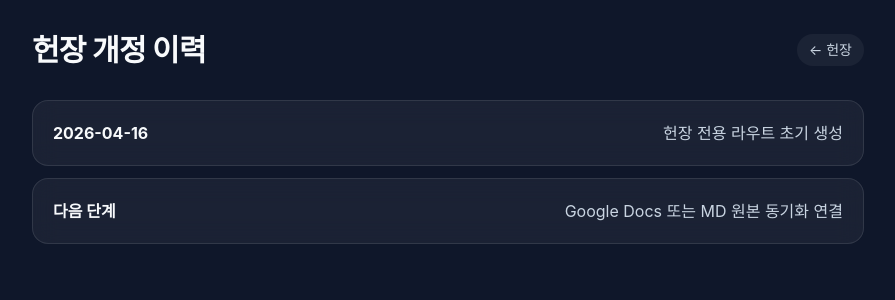
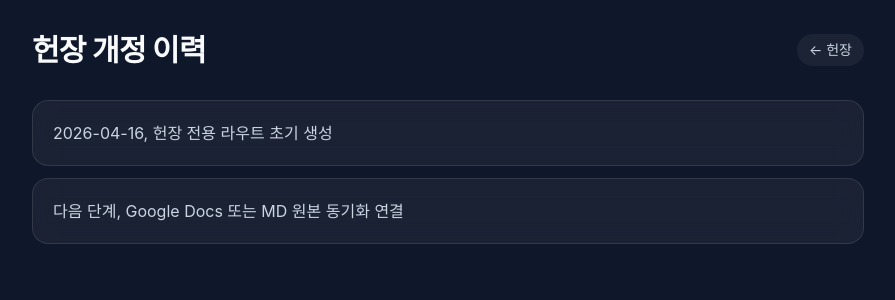
Before and after one commit to mse-lang/KoreaStartup, a Next.js app: page /charter/history in a window 1280 px wide. Shown: the top 300 px of the page, without its empty margins (192-1087 px from the left). Built offline with nearby package versions, Linux system fonts and the light colour scheme; a web font is replaced by a local one.

Commit message:
Normalize startupsquare.net branding

```diff
--- a/src/app/charter/history/page.tsx
+++ b/src/app/charter/history/page.tsx
@@ -1,11 +1,10 @@
 import Link from 'next/link';
+import { readCharterMarkdown } from '@/lib/charter';
 
-const items = [
-  ['2026-04-16', '헌장 전용 라우트 초기 생성'],
-  ['다음 단계', 'Google Docs 또는 MD 원본 동기화 연결'],
-];
+export default async function CharterHistoryPage() {
+  const md = await readCharterMarkdown('history.md');
+  const lines = md.split(/\r?\n/).filter(Boolean).filter(line => !line.startsWith('# '));
 
-export default function CharterHistoryPage() {
   return (
     <main className="min-h-screen px-4 sm:px-6 lg:px-8 py-8 max-w-4xl mx-auto">
       <div className="flex items-center justify-between gap-4 mb-8">
@@ -15,10 +14,9 @@ export default function CharterHistoryPage() {
         </Link>
       </div>
       <div className="grid gap-3">
-        {items.map(([date, text]) => (
-          <div key={date} className="bento-card p-5 rounded-2xl border border-white/10 bg-white/5 flex flex-col sm:flex-row sm:items-center sm:justify-between gap-2">
-            <strong>{date}</strong>
-            <span className="text-slate-300">{text}</span>
+        {lines.map((line) => (
+          <div key={line} className="bento-card p-5 rounded-2xl border border-white/10 bg-white/5">
+            <span className="text-slate-300">{line.replace(/^[-•]\s*/, '')}</span>
           </div>
         ))}
       </div>
--- a/src/app/charter/page.tsx
+++ b/src/app/charter/page.tsx
@@ -1,26 +1,15 @@
 import Link from 'next/link';
+import { readCharterMarkdown, splitMarkdownSections } from '@/lib/charter';
 
-const sections = [
-  {
-    title: '헌장 개요',
-    body: '스타트업스퀘어의 헌장은 포털 내부에서 읽히는 공식 원칙 문서다. 외부 문서처럼 분리하지 않고 서비스의 일부로 보이게 둔다.',
-  },
-  {
-    title: '역할',
-    body: '원본 작성은 Docs 또는 MD, 포털은 렌더링과 노출만 담당한다. 개정 이력은 별도 경로로 남긴다. 나중에 실제 동기화만 얹으면 된다.',
-  },
-  {
-    title: '운영 원칙',
-    body: '요약, 정책, 역할맵, 히스토리는 분리하고, 메인 문서와 같이 유지한다. 나중에 CMS나 동기화 파이프라인을 붙이기 쉽게 둔다.',
-  },
-];
+export default async function CharterPage() {
+  const md = await readCharterMarkdown('current.md');
+  const sections = splitMarkdownSections(md);
 
-export default function CharterPage() {
   return (
     <main className="min-h-screen px-4 sm:px-6 lg:px-8 py-8 max-w-4xl mx-auto">
       <div className="flex items-center justify-between gap-4 mb-8">
         <div>
-          <p className="text-sm text-slate-400 mb-2">Startupsquare Charter</p>
+          <p className="text-sm text-slate-400 mb-2">Startupsquare.net Charter</p>
           <h1 className="text-3xl sm:text-4xl font-bold tracking-tight">AI 헌장</h1>
         </div>
         <Link href="/" className="text-sm px-3 py-1.5 rounded-full bg-white/5 text-slate-300 hover:bg-white/10 transition-colors">
@@ -32,7 +21,7 @@ export default function CharterPage() {
         {sections.map((section) => (
           <article key={section.title} className="bento-card p-5 rounded-2xl border border-white/10 bg-white/5 backdrop-blur-sm">
             <h2 className="text-xl font-semibold mb-2">{section.title}</h2>
-            <p className="text-slate-300 leading-7">{section.body}</p>
+            <p className="text-slate-300 leading-7 whitespace-pre-line">{section.body}</p>
           </article>
         ))}
       </section>
--- a/src/app/layout.tsx
+++ b/src/app/layout.tsx
@@ -3,29 +3,29 @@ import "./globals.css";
 
 export const metadata: Metadata = {
   title: {
-    template: "%s | KoreaStartup",
-    default: "KoreaStartup - Curated News & Insights for Founders",
+    template: "%s | Startupsquare.net",
+    default: "Startupsquare.net - Curated News & Insights for Founders",
   },
   description: "High-value, AI-curated 5-line summaries of the Korean startup ecosystem, funding events, and tech trends.",
   keywords: ["Korean Startup", "Venture Capital", "Founders", "KoreaTechDesk", "Toss", "K-Startup"],
   icons: {
     icon: [
-      { url: "/koreastartup-favicon.png", type: "image/png" },
+      { url: "/startupsquare-favicon.png", type: "image/png" },
       { url: "/favicon.ico", sizes: "32x32" },
     ],
     apple: "/icon-512.png",
-    shortcut: "/koreastartup-favicon.png",
+    shortcut: "/startupsquare-favicon.png",
   },
   openGraph: {
-    title: "KoreaStartup - Curated News & Insights for Founders",
+    title: "Startupsquare.net - Curated News & Insights for Founders",
     description: "High-value, AI-curated 5-line summaries of the Korean startup ecosystem.",
-    images: [{ url: "/koreastartup-logo.png", width: 1024, height: 1024 }],
+    images: [{ url: "/startupsquare-logo.png", width: 1024, height: 1024 }],
     type: "website",
     locale: "ko_KR",
   },
   twitter: {
     card: "summary_large_image",
-    images: ["/koreastartup-logo.png"],
+    images: ["/startupsquare-logo.png"],
   },
 };
 
--- /dev/null
+++ b/src/content/charter/current.md
@@ -0,0 +1,10 @@
+# AI 헌장
+
+## 헌장 개요
+스타트업스퀘어의 헌장은 포털 내부에서 읽히는 공식 원칙 문서다. 외부 문서처럼 분리하지 않고 서비스의 일부로 보이게 둔다.
+
+## 역할
+원본 작성은 Docs 또는 MD, 포털은 렌더링과 노출만 담당한다. 개정 이력은 별도 경로로 남긴다. 나중에 실제 동기화만 얹으면 된다.
+
+## 운영 원칙
+요약, 정책, 역할맵, 히스토리는 분리하고, 메인 문서와 같이 유지한다. 나중에 CMS나 동기화 파이프라인을 붙이기 쉽게 둔다.
--- /dev/null
+++ b/src/content/charter/history.md
@@ -0,0 +1,4 @@
+# 개정 이력
+
+- 2026-04-16, 헌장 전용 라우트 초기 생성
+- 다음 단계, Google Docs 또는 MD 원본 동기화 연결
--- /dev/null
+++ b/src/lib/charter.ts
@@ -0,0 +1,34 @@
+import fs from 'fs/promises';
+import path from 'path';
+
+const charterDir = path.join(process.cwd(), 'src/content/charter');
+
+export async function readCharterMarkdown(filename: 'current.md' | 'history.md') {
+  return fs.readFile(path.join(charterDir, filename), 'utf8');
+}
+
+export function splitMarkdownSections(markdown: string) {
+  const lines = markdown.split(/\r?\n/);
+  const sections: { title: string; body: string }[] = [];
+  let currentTitle = '';
+  let buffer: string[] = [];
+
+  const flush = () => {
+    if (!currentTitle) return;
+    sections.push({ title: currentTitle, body: buffer.join('\n').trim() });
+  };
+
+  for (const line of lines) {
+    if (line.startsWith('## ')) {
+      flush();
+      currentTitle = line.replace(/^##\s+/, '').trim();
+      buffer = [];
+      continue;
+    }
+    if (line.startsWith('# ')) continue;
+    buffer.push(line);
+  }
+
+  flush();
+  return sections.filter(s => s.title);
+}
```
